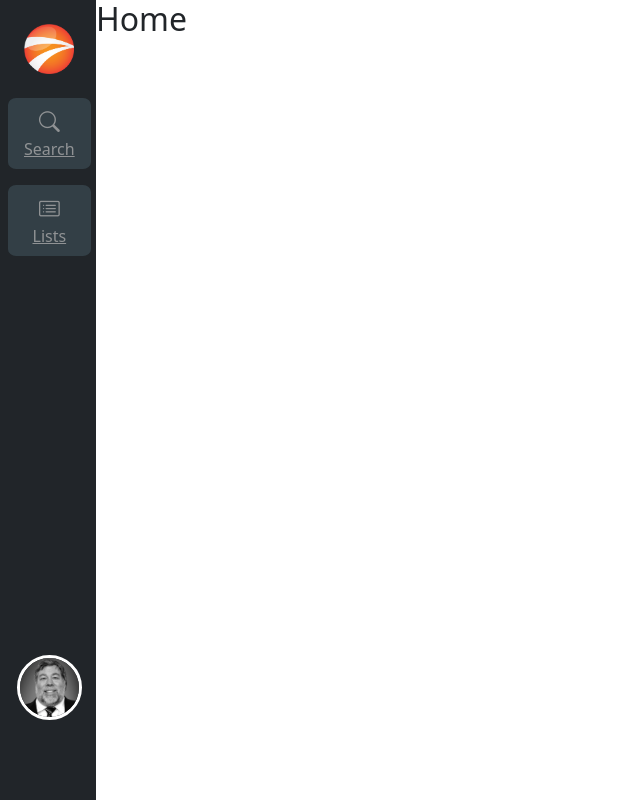
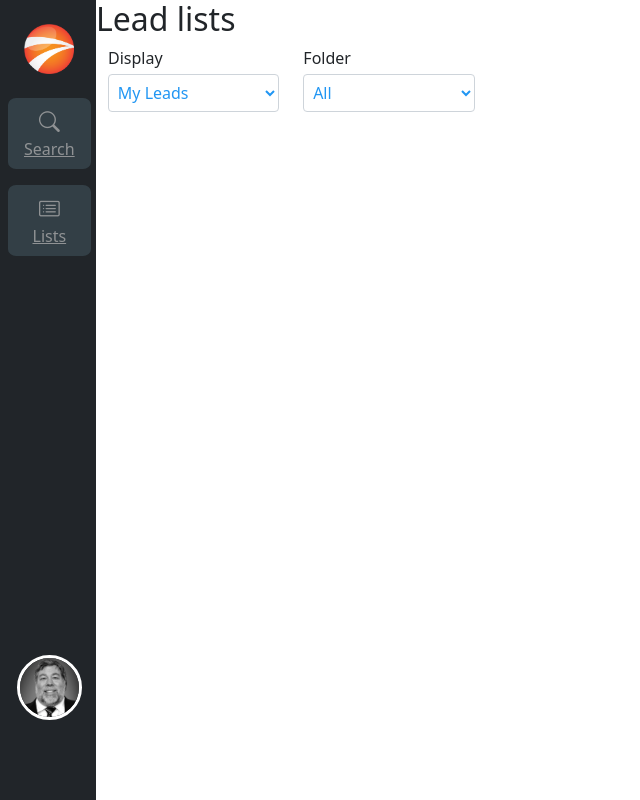
Before and after one commit to jclb-sbm/contactout-assignment, a React (Create React App) app: page / in a window 1280 px wide. Shown: the whole page, without its empty margins (0-640 px from the left). Built offline with nearby package versions, Linux system fonts and the light colour scheme.

Commit message:
feat(Leads Table): create initial implementation of SelectFilter, add _colors sass partial

```diff
--- a/src/App.tsx
+++ b/src/App.tsx
@@ -6,7 +6,7 @@ import {
 } from "react-router-dom";
 import BaseNavbar from './components/BaseNavbar';
 import {
-  Home,
+  BaseTable,
   Lists,
   Search,
 } from "./pages"
@@ -28,7 +28,7 @@ function App() {
             <Lists />
           </Route>
           <Route path="/">
-            <Home />
+            <BaseTable />
           </Route>
         </Switch>
       </BrowserRouter>
--- a/src/components/BaseNavbar/BaseNavbar.sass
+++ b/src/components/BaseNavbar/BaseNavbar.sass
@@ -1,8 +1,10 @@
+@import "./../../styles/_colors"
+
 @mixin setDimension($dimension)
   width: $dimension
   height: $dimension
 
-@mixin avatar()
+%avatar
   border-radius: 50%
   border: solid white 3px
 
@@ -23,10 +25,10 @@
     margin-bottom: 10vh
 
   &__avatar
-    display: block;
+    @extend %avatar
+    @include setDimension(65px)
+    display: block
     margin: 0 auto
-    @include avatar()
-    @include setDimension(65px)
 
   &__link
     margin: 0.5rem
@@ -35,8 +37,7 @@
     padding: 0.5rem 1rem
 
   &__link--active
-    background: #2196f3
-
+    background: $primary
 
   &__link--inactive
     background: #455a64
@@ -49,9 +50,9 @@
     @include setDimension(50px)
 
   &__avatar
+    @extend %avatar
+    @include setDimension(50px)
     margin-right: 1.5rem
-    @include avatar()
-    @include setDimension(50px)
 
   &__link
     display: block;
--- /dev/null
+++ b/src/components/BaseTable/BaseTable.sass
@@ -0,0 +1,19 @@
+@import "./../../styles/_colors"
+
+.filter__label
+  margin-bottom: 0.2rem
+  font-weight: 500
+
+select
+  display: block;
+  width: 100%;
+  padding: 0.375rem 0.3rem;
+  font-size: 1rem;
+  font-weight: 400;
+  line-height: 1.5;
+  color: $primary;
+  background-color: #fff;
+  background-clip: padding-box;
+  border: 1px solid #ced4da;
+  border-radius: 0.25rem;
+  transition: border-color 0.15s ease-in-out, box-shadow 0.15s ease-in-out;
--- /dev/null
+++ b/src/components/BaseTable/index.tsx
@@ -0,0 +1,67 @@
+import {
+  Col,
+  Container,
+  Form,
+  Row,
+} from 'react-bootstrap'
+import './BaseTable.sass'
+
+const data = [{
+  name: "Ronald Neck",
+  linkedIn: "",
+  skills: ["E-commerce", "Magento Developer", "Information tech & services"],
+  location: "",
+  experiences: [
+    {
+      type: "work",
+      title: "Magento Developer",
+      organization: "Openware Computing",
+      span: "2012 - Present",
+    },
+    {
+      type: "school",
+      title: "Magento Developer",
+      organization: "Openware Computing",
+      span: "2010 - 2012",
+    },
+  ],
+  contact: {
+    emails: ["email1@email.com", "email2@email.com"],
+    phone: ["+61 1233211234", "+61 1233211235"]
+  },
+  notes: {
+    date: "06/14/2021",
+    note: []
+  }
+}]
+
+const SelectFilter = (props: any) => {
+  return (
+    <Form.Group>
+      <Form.Label className="filter__label">{props.label}</Form.Label>
+      <select>
+        {props.options.map((v: any) =>
+          <option>{v}</option>
+        )}
+      </select>
+    </Form.Group>
+  )
+}
+
+function BaseTable() {
+  return (
+    <Container fluid>
+      <h2>Lead lists</h2>
+      <Row>
+        <Col sm="2">
+          <SelectFilter label="Display" options={["My Leads",2,3,4,5]} />
+        </Col>
+        <Col sm="2">
+          <SelectFilter label="Folder" options={["All",2,3,4,5]} />
+        </Col>
+      </Row>
+    </Container>
+  )
+}
+
+export default BaseTable
--- a/src/pages/index.tsx
+++ b/src/pages/index.tsx
@@ -1,6 +1,4 @@
-function Home() {
-  return <h2>Home</h2>;
-}
+import BaseTable from "../components/BaseTable";
 
 function Search() {
   return <h2>Search</h2>;
@@ -11,7 +9,7 @@ function Lists() {
 }
 
 export {
-  Home,
+  BaseTable,
   Search,
   Lists,
 }
--- /dev/null
+++ b/src/styles/_colors.sass
@@ -0,0 +1 @@
+$primary: #2196f3
```
